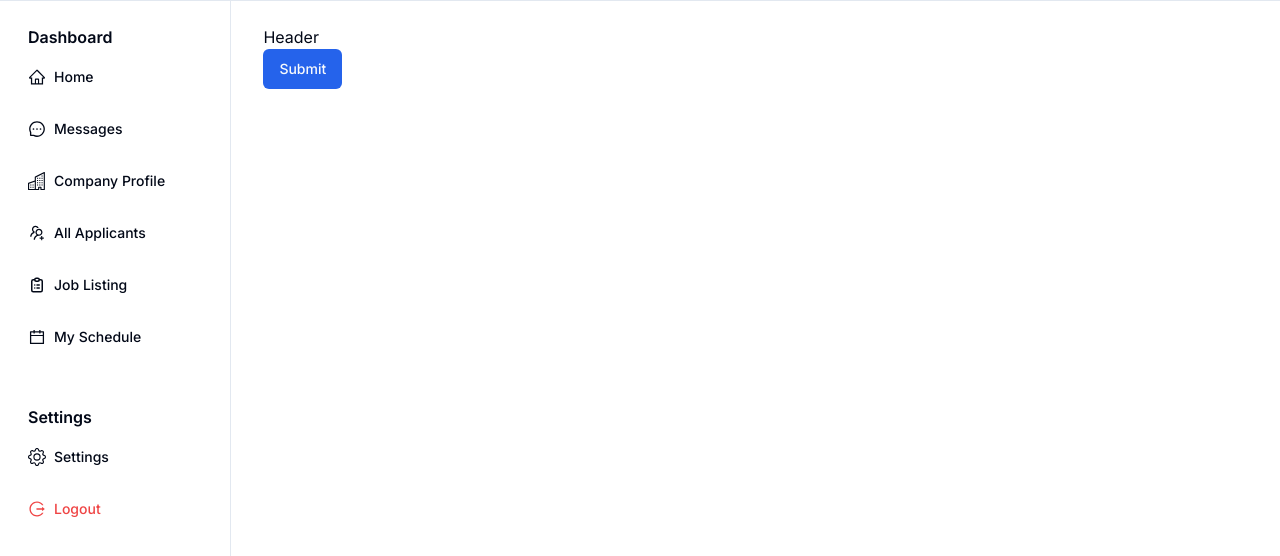
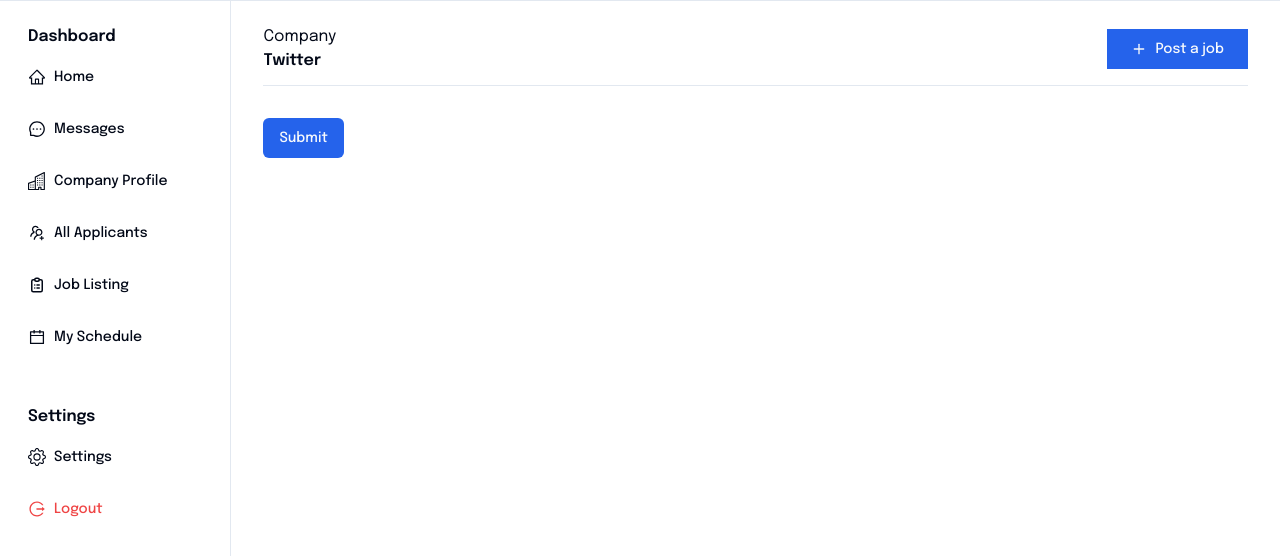
Before and after one commit to zulmarij/bwa-job-hunt, a Next.js app: page / in a window 1280 px wide. Shown: the top 556 px of the page. Built offline with nearby package versions, Linux system fonts and the light colour scheme.

Commit message:
slicing header component

```diff
--- a/src/app/layout.tsx
+++ b/src/app/layout.tsx
@@ -1,9 +1,10 @@
 import Sidebar from "@/components/layouts/Sidebar";
 import "./globals.css";
 import type { Metadata } from "next";
-import { Inter } from "next/font/google";
+import { Epilogue } from "next/font/google";
+import Header from "@/components/layouts/Header";
 
-const inter = Inter({ subsets: ["latin"] });
+const epilogue = Epilogue({ subsets: ["latin"] });
 
 export const metadata: Metadata = {
   title: "Create Next App",
@@ -17,7 +18,7 @@
 }) {
   return (
     <html lang="en">
-      <body className={inter.className}>
+      <body className={epilogue.className}>
         <main>
           <div className="border-t">
             <div className="bg-background">
@@ -27,7 +28,7 @@
                 </div>
                 <div className="col-span-3 overflow-auto lg:col-span-5 lg:border-l w-[82%]">
                   <div className="px-6 py-6 lg:px-8">
-                    <div>Header</div>
+                    <Header />
                     {children}
                   </div>
                 </div>
--- /dev/null
+++ b/src/components/layouts/Header/index.tsx
@@ -0,0 +1,24 @@
+import { Button } from "@/components/ui/button";
+import { PlusIcon } from "lucide-react";
+import { FC } from "react";
+
+interface HeaderProps {}
+
+const Header: FC<HeaderProps> = ({}) => {
+  return (
+    <div className="pb-3 mb-8 border-b border-border flex flex-row items-center justify-between">
+      <div>
+        <div>Company</div>
+        <div className="font-semibold">Twitter</div>
+      </div>
+      <div>
+        <Button className="rounded-none py-3 px-6">
+          <PlusIcon className="mr-2 w-4 h-4" />
+          Post a job
+        </Button>
+      </div>
+    </div>
+  );
+};
+
+export default Header;
```
